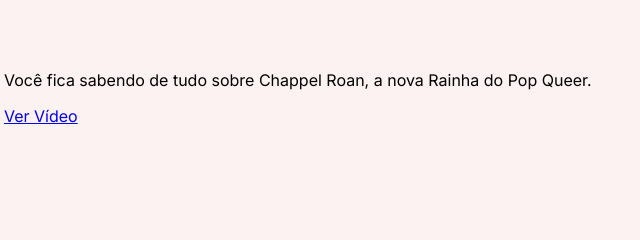
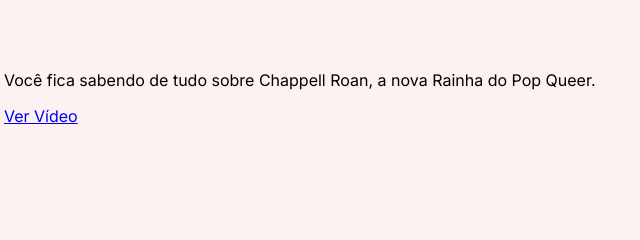
Before and after one commit to gabiileme/ppc, a plain HTML site: page index.html in a window 1280 px wide. Shown: the part 777-1017 px from the top of the page, 60-700 px from the left. Drawn offline with Linux system fonts and the light colour scheme.

Commit message:
Update index.html

```diff
--- a/index.html
+++ b/index.html
@@ -33,7 +33,7 @@
     <section class="container secundario">
         <div class="container__descricao">
             <p class="descricao__texto">
-                Você fica sabendo de tudo sobre Chappel Roan, a nova Rainha do Pop Queer.
+                Você fica sabendo de tudo sobre Chappell Roan, a nova Rainha do Pop Queer.
             </p>
             <a href="https://youtu.be/w4WiXKGCJhg?si=aq3T5ezN5NSTmBil" class="secundario__botao">Ver Vídeo</a>
         </div>
```
